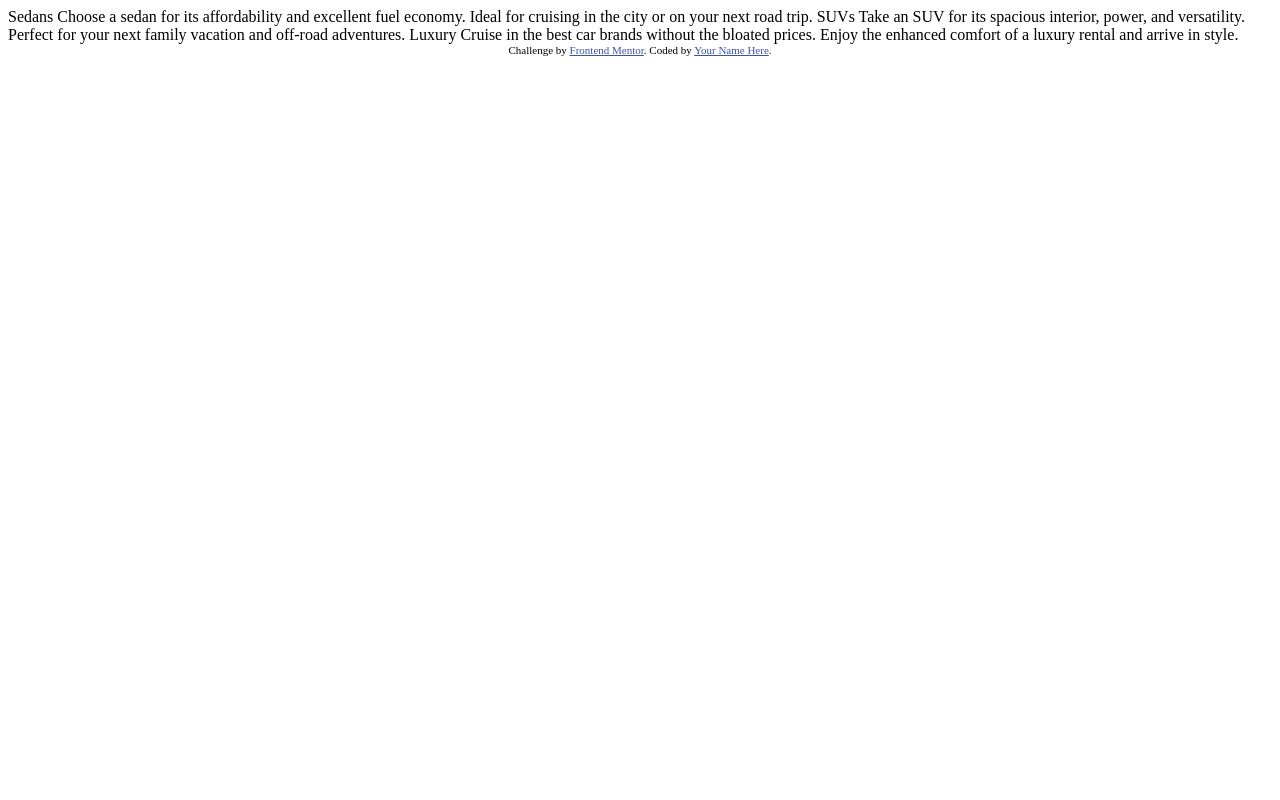
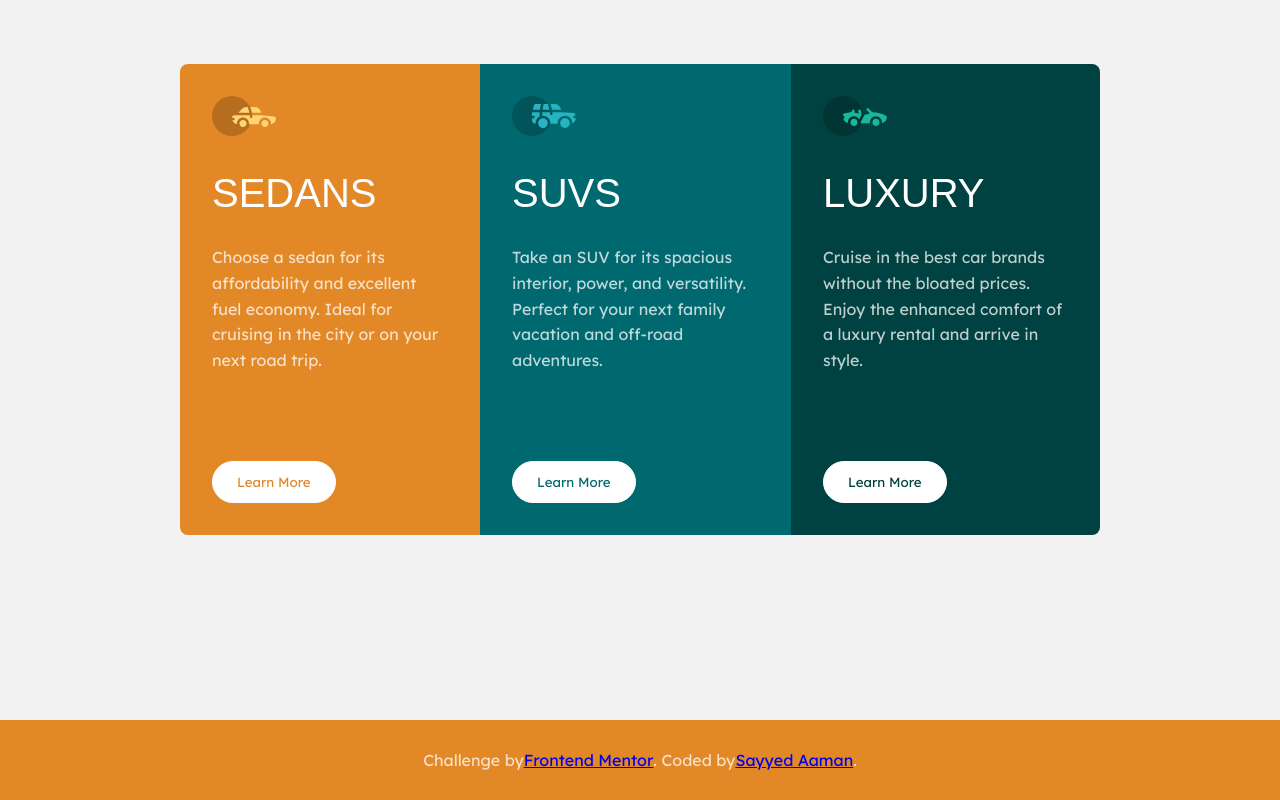
Before and after one commit to sayyedaaman2/3-column-preview-card-component-main, a plain HTML site: page index.html in a window 1280 px wide. Drawn offline with Linux system fonts and the light colour scheme; a web font is replaced by a local one.

Commit message:
challenge complete

```diff
--- a/index.html
+++ b/index.html
@@ -1,36 +1,93 @@
 <!DOCTYPE html>
 <html lang="en">
+
 <head>
   <meta charset="UTF-8">
-  <meta name="viewport" content="width=device-width, initial-scale=1.0"> <!-- displays site properly based on user's device -->
+  <meta name="viewport" content="width=device-width, initial-scale=1.0">
+  <!-- displays site properly based on user's device -->
 
   <link rel="icon" type="image/png" sizes="32x32" href="./images/favicon-32x32.png">
 
   <title>Frontend Mentor | 3-column preview card component</title>
+  <link rel="stylesheet" href="./styles/style.css">
 
-  <!-- Feel free to remove these styles or customise in your own stylesheet 👍 -->
-  <style>
-    .attribution { font-size: 11px; text-align: center; }
-    .attribution a { color: hsl(228, 45%, 44%); }
-  </style>
 </head>
+
 <body>
+  <main class="main">
+    <div class="container">
+   <div class="card-list">
+    <div class="card bg-bright-orange">
+      <div class="card_container">
+        <div class="card_image">
+          <img src="./images/icon-sedans.svg" alt="" />
 
+        </div>
+        <h3 class="card_title">
           Sedans
+        </h3>
+        <p class="card_summary">
           Choose a sedan for its affordability and excellent fuel economy. Ideal for cruising in the city
           or on your next road trip.
+        </p>
+        <button class="primary-btn text-bright-orange">
+          Learn More
+        </button>
+      </div>
+    </div>
+    <div class="card bg-dark-cyan">
+      <div class="card_container">
+        <div class="card_image">
+          <img src="./images/icon-suvs.svg" alt="" />
 
+        </div>
+        <h3 class="card_title">
           SUVs
+        </h3>
+        <p class="card_summary">
           Take an SUV for its spacious interior, power, and versatility. Perfect for your next family vacation
           and off-road adventures.
+        </p>
+        <button class="primary-btn text-dark-cyan">
+          Learn More
+        </button>
+      </div>
+    </div>
+    <div class="card bg-very-dark-cyan">
+      <div class="card_container">
+        <div class="card_image">
+          <img src="./images/icon-luxury.svg" alt="" />
 
+        </div>
+        <h3 class="card_title">
           Luxury
+        </h3>
+        <p class="card_summary">
           Cruise in the best car brands without the bloated prices. Enjoy the enhanced comfort of a luxury
           rental and arrive in style.
+        </p>
+        <button class="primary-btn text-very-dark-cyan">
+          Learn More
+        </button>
+      </div>
+    </div>
+   </div>
+    </div>
+  </main>
 
-  <div class="attribution">
+
+
+
+
+
+
+
+
+
+  <footer  class="bg-bright-orange">
     Challenge by <a href="https://www.frontendmentor.io?ref=challenge" target="_blank">Frontend Mentor</a>.
-    Coded by <a href="#">Your Name Here</a>.
-  </div>
+    Coded by <a href="#">Sayyed Aaman</a>.
+  </footer>
 </body>
+
 </html>
--- /dev/null
+++ b/styles/style.css
@@ -0,0 +1,160 @@
+/* IMORTS */
+
+@import url('https://fonts.googleapis.com/css2?family=Big+Shoulders:opsz,wght@10..72,100..900&family=Lexend+Deca:wght@100..900&display=swap');
+
+
+/* RESET CSS */
+*,*::before,*::after{
+    box-sizing: border-box;
+    margin: 0;
+    padding: 0;
+}
+h1,h2,h3,h4,h5,h6{
+    padding : 0;
+    margin: 0;
+    font-family: inherit;
+    font-size: inherit;
+    font-weight: inherit;
+    line-height: inherit;
+}
+
+button{
+    font-family: inherit;
+    border-color: inherit;
+    border-width: inherit;
+    color : inherit;
+    background-color: inherit;
+    cursor: pointer;
+}
+/* CUSTOM PROPERTIES */
+:root{
+    /* colors */
+    /* primary */
+    --clr-bright-orange : 31 77% 52%;
+    --clr-dark-cyan : 184 100% 22%;
+    --clr-very-dark-cyan : 179 100% 13%;
+
+    /* neutral */
+    --clr-white-100 : 0 0% 100% ;
+
+    --clr-white-075 : 0 0% 100% / 0.75;
+    --clr-light-gray : 0 0% 95%;
+
+    /* font-families */
+    --ff-lexend : "Lexend Deca", sans-serif;
+    --ff-big-sh : "Big Shoulders", sans-serif;
+
+    /* font-weight */
+    --fw-normal : 400;
+    --fw-bold : 700;
+
+    /* typography */
+    --fs-200 : .5rem;
+    --fs-300 : .75rem;
+    --fs-400 : 1rem;
+    --fs-500 : 1.25rem;
+    --fs-600 : 1.50rem;
+    --fs-700 : 1.75rem;
+    --fs-800 : 2rem;
+    --fs-900 : 2.5rem;
+
+    /* margin and padding*/
+    --mb : 1.5rem;
+}
+/* UTILITY CLASSES */
+
+.text-bright-orange{
+    color: hsl(var(--clr-bright-orange));
+}
+.text-dark-cyan{
+    color: hsl(var(--clr-dark-cyan));
+}
+.text-very-dark-cyan{
+    color: hsl(var(--clr-very-dark-cyan));
+}
+
+.bg-bright-orange{
+    background-color: hsl(var(--clr-bright-orange));
+}
+.bg-dark-cyan{
+    background-color: hsl(var(--clr-dark-cyan));
+}
+.bg-very-dark-cyan{
+    background-color: hsl(var(--clr-very-dark-cyan));
+}
+.flow > *:not(:last-child){
+    margin-bottom: var(--mb,1rem);
+}
+/* GENERAL CLASSES */
+body{
+    min-height: 100vh;
+    background-color: hsl(var(--clr-light-gray));
+    font-family: var(--ff-lexend);
+    font-weight: var(--fw-normal);
+    line-height: 1.4;
+    color : hsla(var(--clr-white-075));
+    display: grid;
+    grid-template-rows: 1fr 5rem;
+
+}
+/* LAYOUT */
+.container{
+    display: grid;
+    place-content: center;
+    padding-inline: 2rem;
+    padding-block: 4rem;
+}
+/* COMPONENT */
+
+.card-list{
+    border-radius: 8px;
+    overflow: hidden;
+    max-width: 480px;
+}
+.card_container{
+    padding :2rem;
+}
+.card_container > *:not(:last-child){
+    margin-bottom: var(--mb);
+}
+
+.card_title{
+    font-family: var(--ff-big-sh);
+    font-size: var(--fs-900);
+    text-transform: uppercase;
+    color : hsl(var(--clr-white-100));
+}
+.card_summary{
+    line-height: 1.6;
+}
+
+.primary-btn{
+    border-radius: 100px;
+    padding :12px 24px;
+    background-color: hsl(var(--clr-white-100));
+    border : white 1px solid;
+}
+
+.primary-btn:hover{
+    background-color: transparent;
+    color : hsl(var(--clr-white-100));
+}
+
+footer{
+    display: flex;
+    justify-content: center;
+    align-items: center;
+}
+
+@media screen and (min-width:786px) {
+
+    .card-list{
+        display: flex;
+        max-width: 920px;
+
+    }
+    .primary-btn{
+        margin-top: 4rem;
+    }
+
+}
```
Also changed, not shown: 1 other file. Lines whose indentation alone changed are shown as unchanged.
